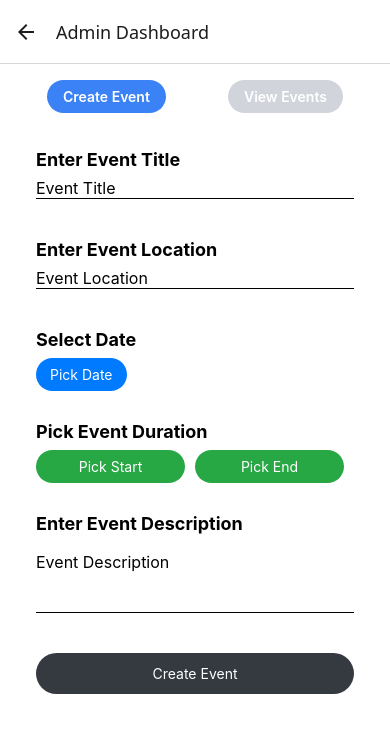
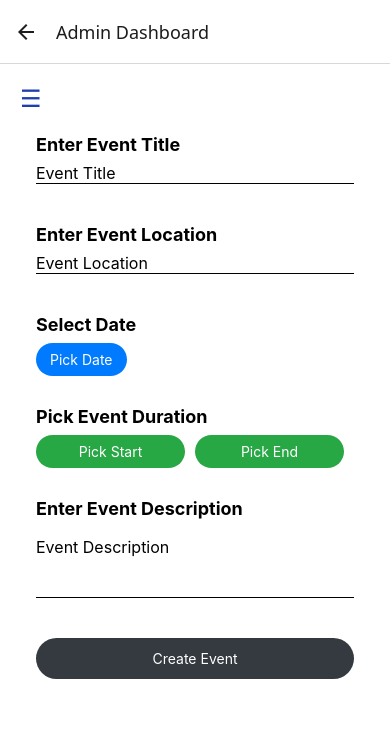
Before and after one commit to Cean175/Event-Booking-App, a React Native app in the folder Event-Booking-App/: screen /AdminDashboard in a window 390 px wide. Shown: the top 732 px of the page. Built offline with nearby package versions, Linux system fonts and the light colour scheme.

Commit message:
changed admin dashboard into sidebar, vaidations on email registry, and attendee count on admin

```diff
--- a/Event-Booking-App/app/Admin/AdminDashboardScreen.tsx
+++ b/Event-Booking-App/app/Admin/AdminDashboardScreen.tsx
@@ -1,39 +1,119 @@
 import React, { useState } from 'react';
-import { View, Text, TouchableOpacity, StyleSheet } from 'react-native';
+import {
+  View,
+  Text,
+  TouchableOpacity,
+  StyleSheet,
+  Animated,
+  Dimensions,
+  Alert
+} from 'react-native';
 import CreateEventScreen from '../Admin/CreateEventScreen';
 import EventListScreen from '../Admin/EventListScreen';
-
+import { useNavigation } from '@react-navigation/native';
+import type { NativeStackNavigationProp } from '@react-navigation/native-stack';
+import type { RootStackParamList } from '../navigation/StackNavigator';
 const AdminDashboardScreen = () => {
   const [activeTab, setActiveTab] = useState<'create' | 'list'>('create');
+  const [sidebarVisible, setSidebarVisible] = useState(false);
+  const navigation = useNavigation<NativeStackNavigationProp<RootStackParamList>>();
+  const screenWidth = Dimensions.get('window').width;
+  const translateX = React.useRef(new Animated.Value(-screenWidth)).current;
+
+  React.useEffect(() => {
+    Animated.timing(translateX, {
+      toValue: sidebarVisible ? 0 : -screenWidth,
+      duration: 300,
+      useNativeDriver: true,
+    }).start();
+  }, [sidebarVisible, screenWidth]);
+
+  const handleLogout = () => {
+    Alert.alert(
+      "Logout",
+      "Are you sure you want to logout?",
+      [
+        {
+          text: "Cancel",
+          style: "cancel"
+        },
+        {
+          text: "Logout",
+          style: "destructive",
+          onPress: () => {
+            setSidebarVisible(false);
+            navigation.navigate('EventBooking');
+          }
+        }
+      ]
+    );
+  };
 
   return (
     <View style={styles.container}>
-      {/* Tab Buttons */}
-      <View style={styles.tabContainer}>
+      {/* Sidebar Overlay */}
+      {sidebarVisible && (
         <TouchableOpacity
-          onPress={() => setActiveTab('create')}
+          style={styles.overlay}
+          onPress={() => setSidebarVisible(false)}
+          activeOpacity={1}
+        />
+      )}
+
+      {/* Sidebar */}
+      <Animated.View style={[styles.sidebar, { transform: [{ translateX }] }]}>
+        <View style={styles.sidebarHeader}>
+          <Text style={styles.sidebarTitle}>Admin Dashboard</Text>
+        </View>
+
+        <TouchableOpacity
+          onPress={() => {
+            setActiveTab('create');
+            setSidebarVisible(false);
+          }}
           style={[
-            styles.tabButton,
-            activeTab === 'create' ? styles.activeTab : styles.inactiveTab,
+            styles.sidebarButton,
+            activeTab === 'create' && styles.activeSidebarButton
           ]}
         >
-          <Text style={styles.tabButtonText}>Create Event</Text>
+          <Text style={styles.sidebarButtonText}>Create Event</Text>
         </TouchableOpacity>
 
         <TouchableOpacity
-          onPress={() => setActiveTab('list')}
+          onPress={() => {
+            setActiveTab('list');
+            setSidebarVisible(false);
+          }}
           style={[
-            styles.tabButton,
-            activeTab === 'list' ? styles.activeTab : styles.inactiveTab,
+            styles.sidebarButton,
+            activeTab === 'list' && styles.activeSidebarButton
           ]}
         >
-          <Text style={styles.tabButtonText}>View Events</Text>
+          <Text style={styles.sidebarButtonText}>View Events</Text>
         </TouchableOpacity>
-      </View>
 
-      {/* Content */}
-      <View style={styles.content}>
-        {activeTab === 'create' ? <CreateEventScreen /> : <EventListScreen />}
+        <TouchableOpacity
+          onPress={handleLogout}
+          style={styles.logoutButton}
+        >
+          <Text style={styles.logoutButtonText}>Logout</Text>
+        </TouchableOpacity>
+      </Animated.View>
+
+      {/* Main Content */}
+      <View style={styles.mainContent}>
+        {/* Menu Button */}
+        <TouchableOpacity
+          onPress={() => setSidebarVisible(true)}
+          style={styles.menuButton}
+        >
+          <Text style={styles.menuButtonText}>☰</Text>
+        </TouchableOpacity>
+
+        {/* Content */}
+        <View style={styles.content}>
+          {activeTab === 'create' ? <CreateEventScreen /> : <EventListScreen />}
+        </View>
       </View>
     </View>
   );
@@ -43,30 +123,83 @@ const styles = StyleSheet.create({
   container: {
     flex: 1,
     backgroundColor: 'white',
-    padding: 16,
   },
-  tabContainer: {
-    flexDirection: 'row',
-    justifyContent: 'space-around',
-    marginBottom: 16,
+  overlay: {
+    position: 'absolute',
+    top: 0,
+    bottom: 0,
+    left: 0,
+    right: 0,
+    backgroundColor: 'rgba(0,0,0,0.3)',
+    zIndex: 1,
   },
-  tabButton: {
-    paddingVertical: 8,
-    paddingHorizontal: 16,
-    borderRadius: 9999,
+  sidebar: {
+    position: 'absolute',
+    top: 0,
+    bottom: 0,
+    left: 0,
+    width: '70%',
+    backgroundColor: '#1e40af',
+    paddingTop: 50,
+    zIndex: 2,
   },
-  activeTab: {
+  sidebarHeader: {
+    padding: 20,
+    borderBottomWidth: 1,
+    borderBottomColor: '#3b82f6',
+    marginBottom: 20,
+  },
+  sidebarTitle: {
+    color: 'white',
+    fontSize: 20,
+    fontWeight: 'bold',
+  },
+  sidebarButton: {
+    padding: 15,
+    marginHorizontal: 10,
+    marginVertical: 5,
+    borderRadius: 5,
+  },
+  activeSidebarButton: {
     backgroundColor: '#3b82f6',
   },
-  inactiveTab: {
-    backgroundColor: '#d1d5db',
+  sidebarButtonText: {
+    color: 'white',
+    fontSize: 16,
   },
-  tabButtonText: {
+  logoutButton: {
+    position: 'absolute',
+    bottom: 30,
+    left: 20,
+    right: 20,
+    backgroundColor: '#ef4444',
+    padding: 15,
+    borderRadius: 5,
+    alignItems: 'center',
+  },
+  logoutButtonText: {
     color: 'white',
-    fontWeight: '600',
+    fontWeight: 'bold',
+  },
+  mainContent: {
+    flex: 1,
+    zIndex: 0,
+  },
+  menuButton: {
+    position: 'absolute',
+    top: 10,
+    left: 10,
+    zIndex: 1,
+    padding: 10,
+  },
+  menuButtonText: {
+    fontSize: 24,
+    color: '#1e40af',
   },
   content: {
     flex: 1,
+    paddingTop: 50,
+    paddingHorizontal: 16,
   },
 });
 
--- a/Event-Booking-App/app/Admin/CreateEventScreen.tsx
+++ b/Event-Booking-App/app/Admin/CreateEventScreen.tsx
@@ -75,6 +75,7 @@ export default function CreateEventScreen() {
       startTime: eventStart.toLocaleTimeString(),
       endTime: eventEnd.toLocaleTimeString(),
       duration: getDurationText(),
+      attendees: [],
     });
 
     Alert.alert('Event Added!');
--- a/Event-Booking-App/app/Admin/EventDetailsScreen.tsx
+++ b/Event-Booking-App/app/Admin/EventDetailsScreen.tsx
@@ -155,6 +155,8 @@ export default function EventDetailsScreen() {
             <Text style={{ fontSize: 16, marginTop: 10 }}>📅 Date: {event.date}</Text>
             <Text style={{ fontSize: 16 }}>🕒 Start: {event.startTime}</Text>
             <Text style={{ fontSize: 16 }}>🕔 End: {event.endTime}</Text>
+            <Text style={{ fontSize: 16, marginTop: 10 }}>👥 Attendees: {event.attendees?.length ?? 0}</Text>
+
 
             <Button title="Update" onPress={() => setIsEditing(true)} />
           </>
--- a/Event-Booking-App/app/context/EventContext.tsx
+++ b/Event-Booking-App/app/context/EventContext.tsx
@@ -11,6 +11,7 @@ interface Event {
   startTime: string;
   endTime: string;
   duration?: string;
+  attendees: number[];
 }
 
 interface EventContextType {
--- a/Event-Booking-App/app/screens/EventPlanner.tsx
+++ b/Event-Booking-App/app/screens/EventPlanner.tsx
@@ -137,7 +137,15 @@ const EventPlanner: React.FC = () => {
   };
 
   const handleRegister = async () => {
-    if (!emailInput) return Alert.alert("Error", "Please enter your email.");
+  if (!emailInput.trim()) {
+    return Alert.alert("Error", "Please enter your email.");
+  }
+
+  const emailRegex = /^[^\s@]+@[^\s@]+\.[^\s@]+$/;
+  if (!emailRegex.test(emailInput)) {
+    return Alert.alert("Invalid Email", "Please enter a valid email address.");
+  }
+
   const updated = events.map(ev =>
     ev.id === registeringEvent?.id
       ? {
@@ -147,10 +155,12 @@ const EventPlanner: React.FC = () => {
         }
       : ev
   );
+
     setEvents(updated);
   await AsyncStorage.setItem('events', JSON.stringify(updated));
   Alert.alert("Success", "You are registered!");
   setRegisteringEvent(null);
+
   if (selectedEvent) {
     setSelectedEvent({
       ...selectedEvent,
--- a/Event-Booking-App/app/types/event.ts
+++ b/Event-Booking-App/app/types/event.ts
@@ -7,4 +7,5 @@ export type Event = {
   startTime: string;
   endTime: string;
   duration: string;
+  attendees: number[];
 };
```
Lines whose indentation alone changed are shown as unchanged.
